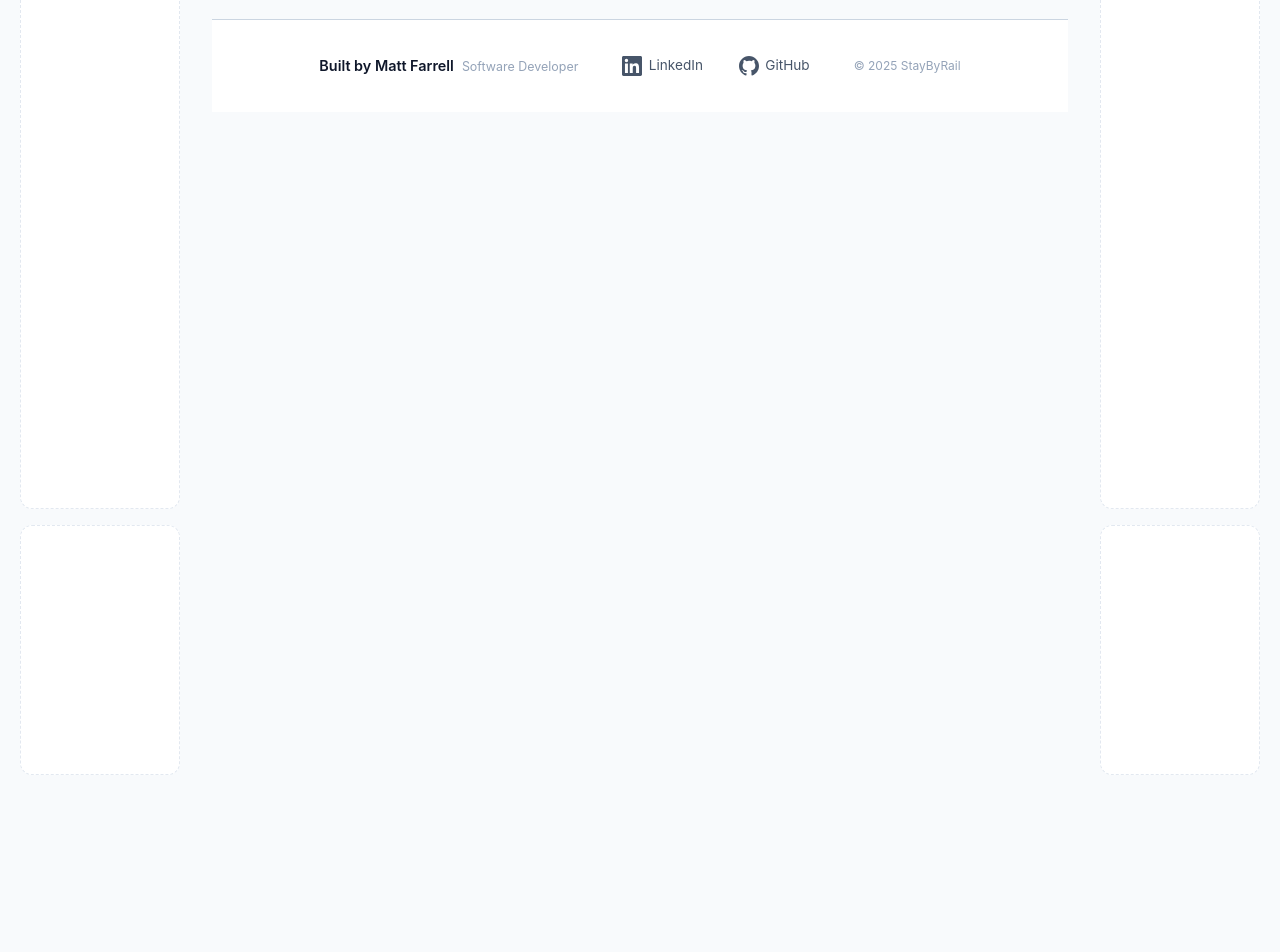
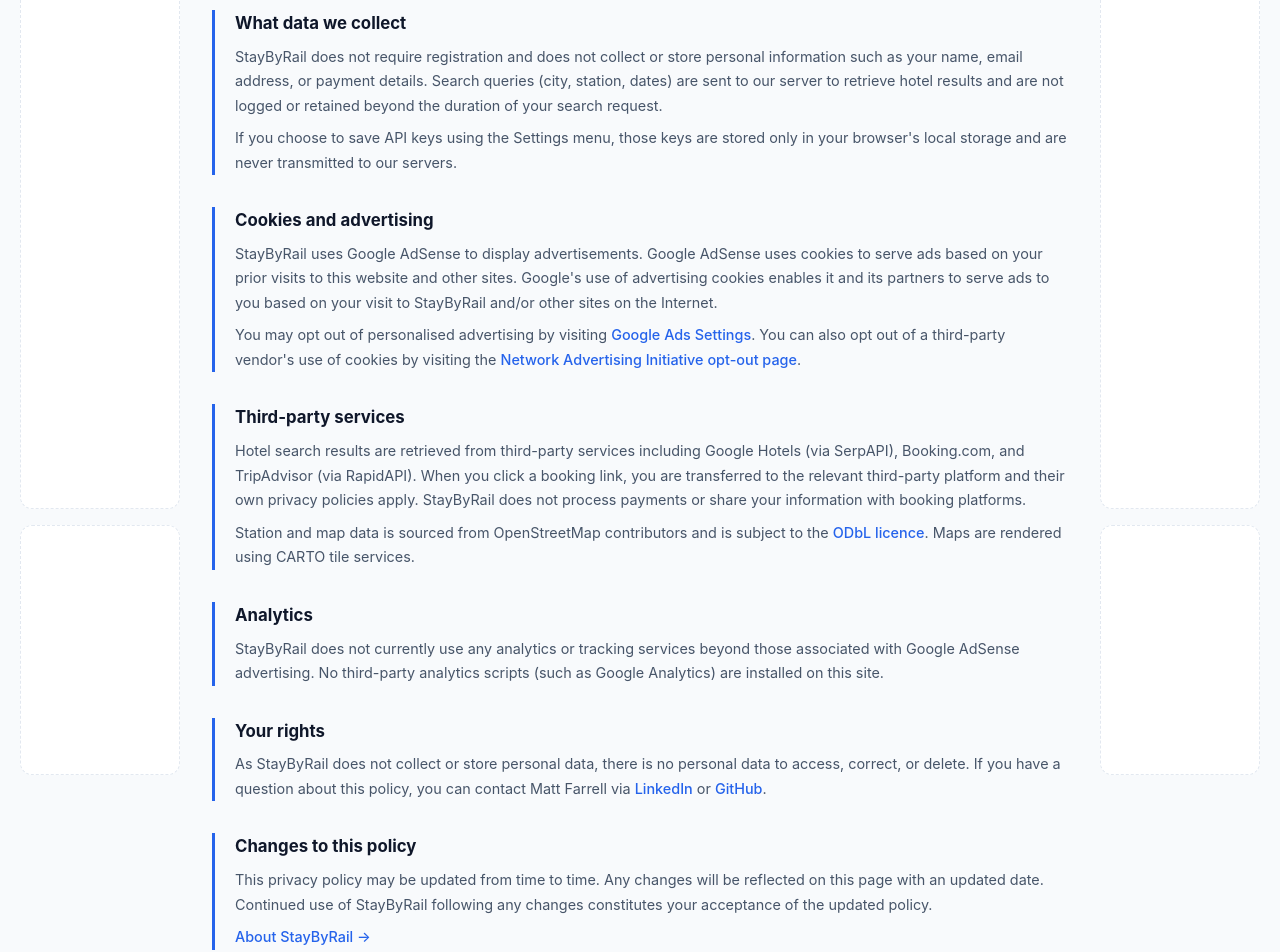
Before and after one commit to mhfarrell/StayByRail, a React (Vite) app in the folder frontend/: page /privacy in a window 1280 px wide. Shown: the part 240-1192 px from the top of the page. Before the commit the page ends 1035 px from the top, so only its background shows below. Built offline with nearby package versions, Linux system fonts and the light colour scheme; no server answers.

Commit message:
Add Privacy Policy page, fix RapidAPI key status probe, update footer copyright

```diff
--- a/frontend/src/App.jsx
+++ b/frontend/src/App.jsx
@@ -9,6 +9,7 @@
 import HowItWorksPage from "./pages/HowItWorksPage";
 import CoveragePage from "./pages/CoveragePage";
 import FaqPage from "./pages/FaqPage";
+import PrivacyPage from "./pages/PrivacyPage";
 import "./styles/variables.css";
 import "./styles/base.css";
 import "./styles/layout.css";
@@ -77,6 +78,7 @@
             <Route path="/how-it-works" element={<HowItWorksPage />} />
             <Route path="/coverage" element={<CoveragePage />} />
             <Route path="/faq" element={<FaqPage />} />
+            <Route path="/privacy" element={<PrivacyPage />} />
           </Routes>
 
           <div className="ad-banner">
--- a/frontend/src/components/Footer.jsx
+++ b/frontend/src/components/Footer.jsx
@@ -1,3 +1,5 @@
+import { Link } from "react-router-dom";
+
 function Footer() {
   return (
     <footer className="site-footer">
@@ -33,7 +35,8 @@
           </a>
         </div>
         <div className="footer-copyright">
-          &copy; 2025 StayByRail
+          &copy; 2026 StayByRail &nbsp;&middot;&nbsp;
+          <Link to="/privacy" className="footer-privacy-link">Privacy Policy</Link>
         </div>
       </div>
     </footer>
--- /dev/null
+++ b/frontend/src/pages/PrivacyPage.jsx
@@ -0,0 +1,146 @@
+import { Link } from "react-router-dom";
+import PageMeta from "../components/PageMeta";
+
+function PrivacyPage() {
+  return (
+    <div className="page-content">
+      <PageMeta
+        title="Privacy Policy — StayByRail"
+        description="StayByRail privacy policy. How we handle your data, what cookies we use, and details of third-party services including Google AdSense."
+      />
+      <h2 className="page-heading">Privacy Policy</h2>
+      <p className="page-intro">
+        This policy explains how StayByRail collects, uses, and protects
+        information when you use this website. Last updated: March 2026.
+      </p>
+
+      <div className="about-sections">
+        <div className="about-block">
+          <h3 className="about-block-heading">What data we collect</h3>
+          <p className="about-block-text">
+            StayByRail does not require registration and does not collect or
+            store personal information such as your name, email address, or
+            payment details. Search queries (city, station, dates) are sent to
+            our server to retrieve hotel results and are not logged or retained
+            beyond the duration of your search request.
+          </p>
+          <p className="about-block-text">
+            If you choose to save API keys using the Settings menu, those keys
+            are stored only in your browser's local storage and are never
+            transmitted to our servers.
+          </p>
+        </div>
+
+        <div className="about-block">
+          <h3 className="about-block-heading">Cookies and advertising</h3>
+          <p className="about-block-text">
+            StayByRail uses Google AdSense to display advertisements. Google
+            AdSense uses cookies to serve ads based on your prior visits to this
+            website and other sites. Google's use of advertising cookies enables
+            it and its partners to serve ads to you based on your visit to
+            StayByRail and/or other sites on the Internet.
+          </p>
+          <p className="about-block-text">
+            You may opt out of personalised advertising by visiting{" "}
+            <a
+              href="https://www.google.com/settings/ads"
+              target="_blank"
+              rel="noopener noreferrer"
+              className="about-link"
+            >
+              Google Ads Settings
+            </a>
+            . You can also opt out of a third-party vendor's use of cookies by
+            visiting the{" "}
+            <a
+              href="https://optout.networkadvertising.org/"
+              target="_blank"
+              rel="noopener noreferrer"
+              className="about-link"
+            >
+              Network Advertising Initiative opt-out page
+            </a>
+            .
+          </p>
+        </div>
+
+        <div className="about-block">
+          <h3 className="about-block-heading">Third-party services</h3>
+          <p className="about-block-text">
+            Hotel search results are retrieved from third-party services
+            including Google Hotels (via SerpAPI), Booking.com, and TripAdvisor
+            (via RapidAPI). When you click a booking link, you are transferred
+            to the relevant third-party platform and their own privacy policies
+            apply. StayByRail does not process payments or share your
+            information with booking platforms.
+          </p>
+          <p className="about-block-text">
+            Station and map data is sourced from OpenStreetMap contributors and
+            is subject to the{" "}
+            <a
+              href="https://www.openstreetmap.org/copyright"
+              target="_blank"
+              rel="noopener noreferrer"
+              className="about-link"
+            >
+              ODbL licence
+            </a>
+            . Maps are rendered using CARTO tile services.
+          </p>
+        </div>
+
+        <div className="about-block">
+          <h3 className="about-block-heading">Analytics</h3>
+          <p className="about-block-text">
+            StayByRail does not currently use any analytics or tracking services
+            beyond those associated with Google AdSense advertising. No
+            third-party analytics scripts (such as Google Analytics) are
+            installed on this site.
+          </p>
+        </div>
+
+        <div className="about-block">
+          <h3 className="about-block-heading">Your rights</h3>
+          <p className="about-block-text">
+            As StayByRail does not collect or store personal data, there is no
+            personal data to access, correct, or delete. If you have a question
+            about this policy, you can contact Matt Farrell via{" "}
+            <a
+              href="https://www.linkedin.com/in/matt-h-farrell/"
+              target="_blank"
+              rel="noopener noreferrer"
+              className="about-link"
+            >
+              LinkedIn
+            </a>{" "}
+            or{" "}
+            <a
+              href="https://github.com/mhfarrell"
+              target="_blank"
+              rel="noopener noreferrer"
+              className="about-link"
+            >
+              GitHub
+            </a>
+            .
+          </p>
+        </div>
+
+        <div className="about-block">
+          <h3 className="about-block-heading">Changes to this policy</h3>
+          <p className="about-block-text">
+            This privacy policy may be updated from time to time. Any changes
+            will be reflected on this page with an updated date. Continued use
+            of StayByRail following any changes constitutes your acceptance of
+            the updated policy.
+          </p>
+          <p className="about-block-text">
+            <Link to="/about" className="about-link">About StayByRail →</Link>
+          </p>
+        </div>
+      </div>
+    </div>
+  );
+}
+
+export default PrivacyPage;
--- a/frontend/src/styles/footer.css
+++ b/frontend/src/styles/footer.css
@@ -85,6 +85,15 @@
   color: var(--text-muted);
 }
 
+.footer-privacy-link {
+  color: var(--text-muted);
+  text-decoration: none;
+}
+
+.footer-privacy-link:hover {
+  text-decoration: underline;
+}
+
 /* ---- Desktop: horizontal row ---- */
 @media (min-width: 600px) {
   .footer-inner {
```
Also changed, not shown: 2 other files (tests, documents, lock files or other folders).
